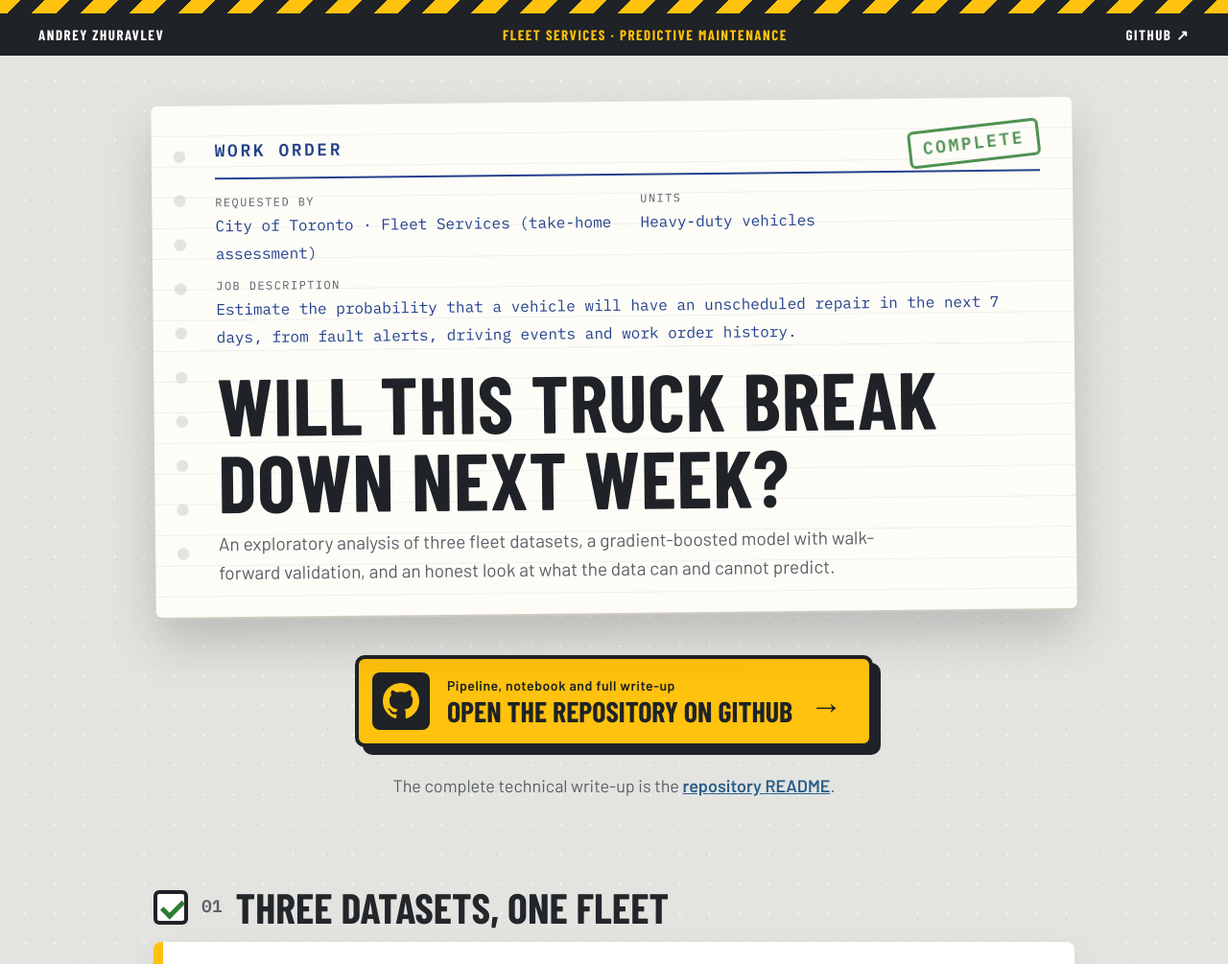
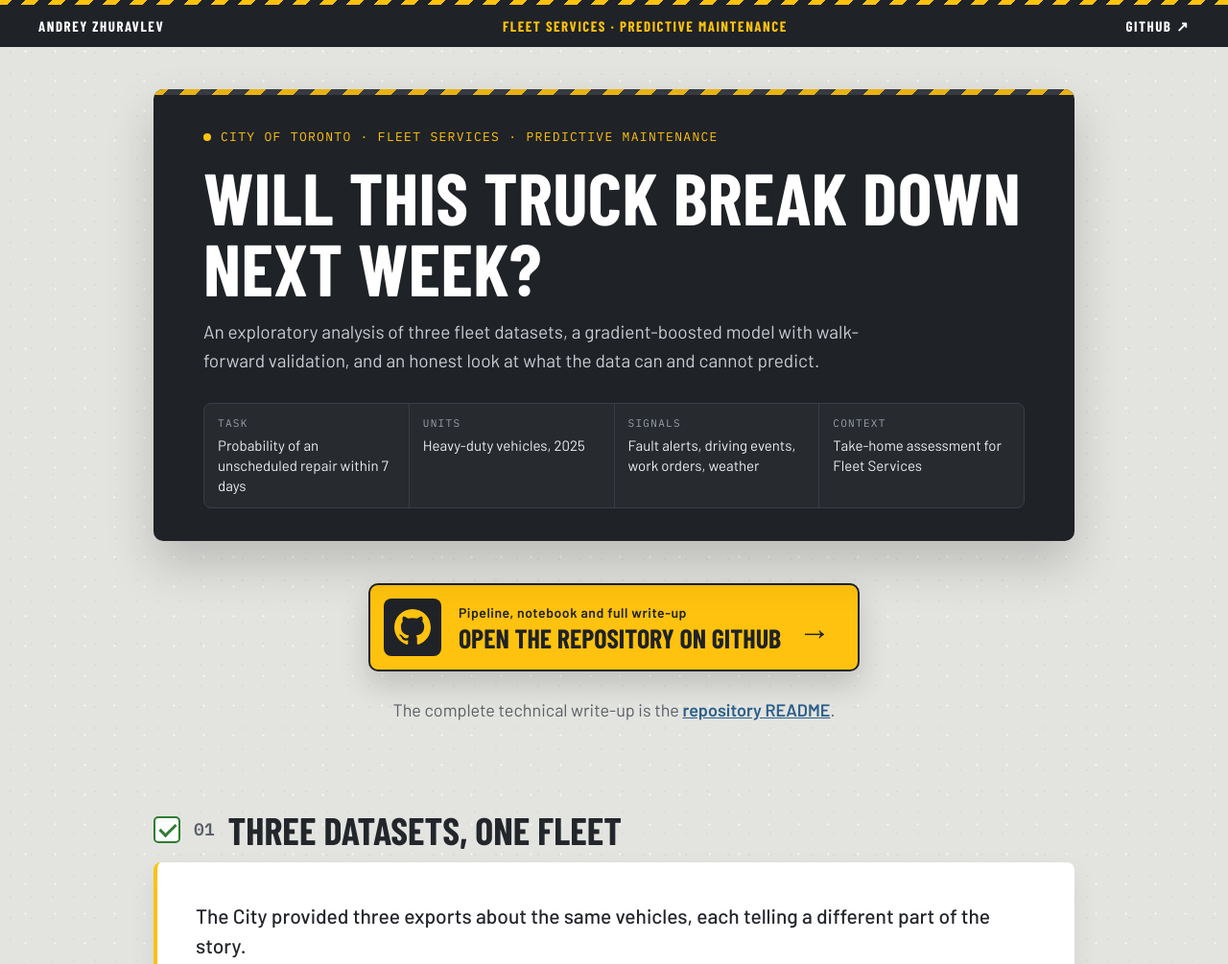
Before and after one commit to azhuravlev1/city-of-toronto-fleet-prediction, a plain HTML site: page index.html in a window 1280 px wide. Shown: the top 1005 px of the page at 96% size. Drawn offline with nearby package versions, Linux system fonts and the light colour scheme; a web font is replaced by a local one.

Commit message:
Tone down styling: replace work-order ticket and stamp with a spec-sheet header, lighter borders and shadows

```diff
--- a/assets/css/style.css
+++ b/assets/css/style.css
@@ -35,8 +35,8 @@ a { color: inherit; }
 h1, h2, h3 { font-family: "Barlow Condensed", "Arial Narrow", sans-serif; }
 
 .hazard {
-  height: 14px;
-  background: repeating-linear-gradient(-45deg, var(--yellow) 0 18px, var(--asphalt) 18px 36px);
+  height: 5px;
+  background: repeating-linear-gradient(-45deg, var(--yellow) 0 10px, var(--asphalt) 10px 20px);
 }
 .bar {
   display: flex;
@@ -56,69 +56,61 @@ h1, h2, h3 { font-family: "Barlow Condensed", "Arial Narrow", sans-serif; }
 .bar-link:hover { color: var(--yellow); }
 
 /* ---------- hero ---------- */
-.hero { max-width: 1000px; margin: 0 auto; padding: 48px 20px 30px; text-align: center; }
-.ticket {
+.hero { max-width: 1000px; margin: 0 auto; padding: 44px 20px 30px; text-align: center; }
+.hero-panel {
   position: relative;
   text-align: left;
-  background: var(--paper);
-  border-radius: 6px;
-  padding: 28px 34px 30px 66px;
-  box-shadow: 0 2px 0 #CFCBC0, 0 26px 50px rgba(0, 0, 0, 0.18);
-  transform: rotate(-0.6deg);
+  background: var(--asphalt);
+  color: #fff;
+  border-radius: 10px;
+  padding: 40px clamp(24px, 5vw, 52px) 34px;
+  overflow: hidden;
+  box-shadow: 0 24px 50px rgba(0, 0, 0, 0.18);
 }
-.ticket::after {
+.hero-panel::before {
   content: "";
   position: absolute;
-  inset: 0;
-  border-radius: 6px;
-  background: repeating-linear-gradient(180deg, transparent 0 31px, rgba(36, 65, 140, 0.07) 31px 32px);
-  pointer-events: none;
+  left: 0;
+  right: 0;
+  top: 0;
+  height: 6px;
+  background: repeating-linear-gradient(-45deg, var(--yellow) 0 12px, #3A3E44 12px 24px);
+  opacity: 0.9;
 }
-.ticket-holes {
-  position: absolute;
-  left: 20px;
-  top: 30px;
-  bottom: 30px;
-  width: 18px;
-  background: radial-gradient(circle, var(--concrete) 6px, transparent 6.5px) 0 0 / 18px 46px repeat-y;
+.hero-kicker {
+  display: flex;
+  align-items: center;
+  gap: 10px;
+  margin: 0 0 14px;
+  font-family: "IBM Plex Mono", monospace;
+  font-size: 13px;
+  letter-spacing: 0.1em;
+  text-transform: uppercase;
+  color: var(--yellow);
 }
-.ticket-top {
-  display: flex;
-  justify-content: space-between;
-  align-items: center;
-  font-family: "IBM Plex Mono", monospace;
-  font-weight: 600;
-  letter-spacing: 0.14em;
-  color: var(--carbon);
-  border-bottom: 2px solid var(--carbon);
-  padding-bottom: 8px;
-  margin-bottom: 14px;
+.kdot { flex: none; width: 8px; height: 8px; border-radius: 50%; background: var(--yellow); }
+.hero-panel h1 {
+  margin: 0 0 14px;
+  font-size: clamp(42px, 6.6vw, 76px);
+  font-weight: 700;
+  line-height: 0.98;
+  letter-spacing: 0.005em;
+  text-transform: uppercase;
 }
-.stamp {
-  color: var(--green);
-  border: 3px solid var(--green);
-  border-radius: 6px;
-  padding: 2px 12px;
-  transform: rotate(-6deg);
-  font-size: 18px;
-  opacity: 0;
-  animation: stamp 0.5s var(--ease) 0.9s forwards;
+.hero-sub { margin: 0 0 28px; max-width: 720px; font-size: 19px; color: #C9CDD3; }
+.hero-meta {
+  display: grid;
+  grid-template-columns: repeat(4, 1fr);
+  gap: 1px;
+  margin: 0;
+  background: #3A3E44;
+  border: 1px solid #3A3E44;
+  border-radius: 8px;
+  overflow: hidden;
 }
-@keyframes stamp { from { opacity: 0; transform: rotate(-6deg) scale(1.8); } to { opacity: 0.85; transform: rotate(-6deg) scale(1); } }
-.ticket-grid { display: grid; grid-template-columns: 1fr 1fr; gap: 10px 26px; margin-bottom: 18px; }
-.ticket-grid .full { grid-column: 1 / -1; }
-.ticket-grid small { display: block; font-family: "IBM Plex Mono", monospace; font-size: 12px; letter-spacing: 0.12em; color: var(--ink-soft); }
-.ticket-grid span { font-family: "IBM Plex Mono", monospace; color: var(--carbon); font-size: 16px; line-height: 1.45; }
-.ticket h1 {
-  margin: 6px 0 10px;
-  font-size: clamp(44px, 7vw, 84px);
-  font-weight: 800;
-  line-height: 0.95;
-  text-transform: uppercase;
-  letter-spacing: 0.01em;
-  color: var(--asphalt);
-}
-.ticket-note { margin: 0; font-size: 19px; color: var(--ink-soft); max-width: 720px; }
+.hero-meta div { background: #272A2F; padding: 12px 14px; }
+.hero-meta dt { font-family: "IBM Plex Mono", monospace; font-size: 11px; letter-spacing: 0.12em; text-transform: uppercase; color: #9AA0A8; margin-bottom: 4px; }
+.hero-meta dd { margin: 0; font-size: 15px; line-height: 1.4; color: #EDEFF2; }
 
 .repo-btn {
   display: inline-flex;
@@ -132,17 +124,17 @@ h1, h2, h3 { font-family: "Barlow Condensed", "Arial Narrow", sans-serif; }
   text-decoration: none;
   text-align: left;
   border-radius: 10px;
-  border: 4px solid var(--asphalt);
-  box-shadow: 8px 8px 0 var(--asphalt);
-  transition: transform 0.2s var(--ease), box-shadow 0.2s var(--ease);
+  border: 2px solid var(--asphalt);
+  box-shadow: 0 14px 30px rgba(0, 0, 0, 0.16);
+  transition: transform 0.25s var(--ease), box-shadow 0.25s var(--ease);
 }
-.repo-btn:hover { transform: translate(-3px, -3px); box-shadow: 11px 11px 0 var(--asphalt); }
+.repo-btn:hover { transform: translateY(-3px); box-shadow: 0 20px 38px rgba(0, 0, 0, 0.2); }
 .repo-btn:focus-visible { outline: 4px solid var(--steel); outline-offset: 6px; }
 .repo-icon { display: grid; place-items: center; width: 60px; height: 60px; background: var(--asphalt); color: var(--yellow); border-radius: 8px; flex: none; }
 .repo-icon svg { width: 38px; height: 38px; }
 .repo-text { display: flex; flex-direction: column; min-width: 0; }
 .repo-text small { font-weight: 600; font-size: 14px; letter-spacing: 0.04em; }
-.repo-text strong { font-family: "Barlow Condensed", sans-serif; font-weight: 800; font-size: 30px; line-height: 1.05; text-transform: uppercase; }
+.repo-text strong { font-family: "Barlow Condensed", sans-serif; font-weight: 700; font-size: 28px; line-height: 1.05; text-transform: uppercase; }
 .repo-arrow { font-size: 34px; font-weight: 700; transition: transform 0.2s var(--ease); }
 .repo-btn:hover .repo-arrow { transform: translateX(5px); }
 .hero-sub-link { margin: 26px 0 0; color: var(--ink-soft); }
@@ -156,33 +148,34 @@ main { max-width: 1000px; margin: 0 auto; padding: 20px 20px 10px; }
 .check {
   position: relative;
   flex: none;
-  width: 36px;
-  height: 36px;
-  border: 4px solid var(--asphalt);
-  border-radius: 6px;
+  width: 28px;
+  height: 28px;
+  border: 2px solid #8A9098;
+  border-radius: 5px;
   background: #fff;
 }
 .check::after {
   content: "";
   position: absolute;
-  left: 9px;
+  left: 8px;
   top: 2px;
-  width: 9px;
-  height: 18px;
+  width: 7px;
+  height: 14px;
   border: solid var(--green);
-  border-width: 0 5px 5px 0;
+  border-width: 0 3px 3px 0;
   transform: rotate(45deg) scale(0);
   transition: transform 0.35s var(--ease) 0.2s;
 }
+.item.done .check { border-color: var(--green); }
 .item.done .check::after { transform: rotate(45deg) scale(1); }
 .item-num { font-family: "IBM Plex Mono", monospace; font-weight: 600; color: var(--ink-soft); font-size: 18px; }
-.item h2 { margin: 0; font-size: clamp(30px, 4.2vw, 44px); font-weight: 800; line-height: 1; text-transform: uppercase; }
+.item h2 { margin: 0; font-size: clamp(28px, 3.8vw, 40px); font-weight: 700; line-height: 1; text-transform: uppercase; }
 .sheet {
   background: #fff;
   border-radius: 8px;
   padding: clamp(22px, 4vw, 40px);
-  border-left: 10px solid var(--yellow);
-  box-shadow: 0 2px 0 #CFCBC0, 0 16px 34px rgba(0, 0, 0, 0.09);
+  border-left: 4px solid var(--yellow);
+  box-shadow: 0 1px 0 #D5D3CC, 0 12px 28px rgba(0, 0, 0, 0.07);
 }
 .sheet p { margin: 0 0 16px; }
 .lead { font-size: 21px; font-weight: 500; line-height: 1.5; }
@@ -191,9 +184,9 @@ main { max-width: 1000px; margin: 0 auto; padding: 20px 20px 10px; }
 .hl.green { background: var(--green); }
 
 .datasets { display: grid; grid-template-columns: repeat(3, 1fr); gap: 12px; margin: 8px 0 20px; }
-.ds { border: 3px solid var(--asphalt); border-radius: 8px; padding: 12px 14px; display: flex; flex-direction: column; }
+.ds { border: 1px solid #D9D8D2; border-radius: 8px; background: #FAFAF8; padding: 12px 14px; display: flex; flex-direction: column; }
 .ds-tag { align-self: flex-start; background: var(--c); color: #fff; font-family: "Barlow Condensed", sans-serif; font-weight: 700; letter-spacing: 0.08em; font-size: 14px; padding: 2px 8px; border-radius: 4px; }
-.ds b { font-family: "Barlow Condensed", sans-serif; font-size: 44px; line-height: 1.1; margin-top: 6px; }
+.ds b { font-family: "Barlow Condensed", sans-serif; font-weight: 600; font-size: 40px; line-height: 1.1; margin-top: 6px; }
 .ds span:last-child { font-size: 15px; color: var(--ink-soft); line-height: 1.4; }
 
 .fig { margin: 22px 0; }
@@ -205,13 +198,13 @@ figcaption span { font-family: "IBM Plex Mono", monospace; font-weight: 600; col
 .specs { display: grid; grid-template-columns: repeat(4, 1fr); gap: 10px; margin: 6px 0 20px; }
 .specs div { background: var(--asphalt); color: #fff; border-radius: 8px; padding: 12px 14px; }
 .specs small { display: block; font-family: "IBM Plex Mono", monospace; font-size: 12px; letter-spacing: 0.12em; color: #B9BDC3; }
-.specs b { font-family: "Barlow Condensed", sans-serif; font-size: 36px; color: var(--yellow); line-height: 1.1; }
+.specs b { font-family: "Barlow Condensed", sans-serif; font-weight: 600; font-size: 34px; color: var(--yellow); line-height: 1.1; }
 
 .walk svg { display: block; width: 100%; height: auto; font-family: "IBM Plex Mono", monospace; }
 
 /* scores */
 .scores { display: grid; grid-template-columns: repeat(3, 1fr); gap: 14px; margin: 10px 0 8px; }
-.score { border: 3px solid var(--asphalt); border-radius: 10px; padding: 14px 16px; }
+.score { border: 1px solid #D9D8D2; border-radius: 10px; background: #FAFAF8; padding: 14px 16px; }
 .score h3 { margin: 0 0 2px; font-size: 26px; text-transform: uppercase; }
 .score .dir { font-size: 13px; color: var(--ink-soft); font-family: "IBM Plex Mono", monospace; }
 .srow { display: grid; grid-template-columns: 72px 1fr 96px; gap: 8px; align-items: center; margin-top: 10px; font-size: 15px; }
@@ -229,15 +222,15 @@ figcaption span { font-family: "IBM Plex Mono", monospace; font-weight: 600; col
 .small-cap { font-size: 15px; color: var(--ink-soft); }
 
 .recs { display: grid; grid-template-columns: 1fr 1fr; gap: 14px; }
-.rec { background: #F6F5EF; border-radius: 8px; padding: 16px 18px; border-top: 6px solid var(--asphalt); }
-.rec:first-child { border-top-color: var(--yellow); background: #FFF7DB; }
+.rec { background: #F6F5EF; border-radius: 8px; padding: 16px 18px; border-top: 3px solid #8A9098; }
+.rec:first-child { border-top-color: var(--yellow); background: #FFFAEA; }
 .rec-tag { font-family: "IBM Plex Mono", monospace; font-size: 12px; letter-spacing: 0.12em; color: var(--ink-soft); }
 .rec h3 { margin: 4px 0 6px; font-size: 26px; text-transform: uppercase; line-height: 1; }
 .rec p { margin: 0; font-size: 16px; line-height: 1.5; }
 
 .signoff { text-align: center; padding: 20px 0 10px; }
-.signoff-card { background: var(--asphalt); color: #fff; border-radius: 10px; padding: 30px; box-shadow: 8px 8px 0 var(--yellow); }
-.signoff-title { font-family: "Barlow Condensed", sans-serif; font-weight: 800; font-size: 34px; letter-spacing: 0.12em; color: var(--yellow); margin: 0 0 4px; }
+.signoff-card { background: var(--asphalt); color: #fff; border-radius: 10px; padding: 30px; box-shadow: 0 18px 40px rgba(0, 0, 0, 0.18); border-top: 4px solid var(--yellow); }
+.signoff-title { font-family: "Barlow Condensed", sans-serif; font-weight: 700; font-size: 30px; letter-spacing: 0.1em; color: var(--yellow); margin: 0 0 4px; }
 .signoff-card p { margin: 0 0 18px; color: #D7DADF; }
 .signoff-buttons { display: flex; justify-content: center; flex-wrap: wrap; gap: 12px; }
 .btn { display: inline-flex; align-items: center; padding: 12px 22px; border-radius: 8px; font-family: "Barlow Condensed", sans-serif; font-weight: 700; letter-spacing: 0.06em; font-size: 20px; text-transform: uppercase; text-decoration: none; transition: transform 0.2s var(--ease); }
@@ -252,9 +245,7 @@ figcaption span { font-family: "IBM Plex Mono", monospace; font-weight: 600; col
 
 @media (max-width: 820px) {
   .bar-mid { display: none; }
-  .ticket { padding: 22px 20px 24px 46px; transform: none; }
-  .ticket-holes { left: 12px; }
-  .ticket-grid { grid-template-columns: 1fr; }
+  .hero-meta { grid-template-columns: 1fr 1fr; }
   .datasets, .scores { grid-template-columns: 1fr; }
   .specs { grid-template-columns: 1fr 1fr; }
   .recs { grid-template-columns: 1fr; }
@@ -265,6 +256,5 @@ figcaption span { font-family: "IBM Plex Mono", monospace; font-weight: 600; col
 }
 @media (prefers-reduced-motion: reduce) {
   html { scroll-behavior: auto; }
-  .stamp { animation: none; opacity: 0.85; }
   .reveal { opacity: 1; transform: none; transition: none; }
 }
--- a/index.html
+++ b/index.html
@@ -23,19 +23,16 @@
 </header>
 
 <section class="hero">
-  <div class="ticket">
-    <div class="ticket-holes" aria-hidden="true"></div>
-    <div class="ticket-top">
-      <span>WORK ORDER</span>
-      <span class="stamp">COMPLETE</span>
-    </div>
-    <div class="ticket-grid">
-      <div><small>REQUESTED BY</small><span>City of Toronto · Fleet Services (take-home assessment)</span></div>
-      <div><small>UNITS</small><span>Heavy-duty vehicles</span></div>
-      <div class="full"><small>JOB DESCRIPTION</small><span>Estimate the probability that a vehicle will have an unscheduled repair in the next 7 days, from fault alerts, driving events and work order history.</span></div>
-    </div>
+  <div class="hero-panel">
+    <p class="hero-kicker"><span class="kdot" aria-hidden="true"></span>City of Toronto · Fleet Services · Predictive maintenance</p>
     <h1>Will this truck break down next week?</h1>
-    <p class="ticket-note">An exploratory analysis of three fleet datasets, a gradient-boosted model with walk-forward validation, and an honest look at what the data can and cannot predict.</p>
+    <p class="hero-sub">An exploratory analysis of three fleet datasets, a gradient-boosted model with walk-forward validation, and an honest look at what the data can and cannot predict.</p>
+    <dl class="hero-meta">
+      <div><dt>Task</dt><dd>Probability of an unscheduled repair within 7 days</dd></div>
+      <div><dt>Units</dt><dd>Heavy-duty vehicles, 2025</dd></div>
+      <div><dt>Signals</dt><dd>Fault alerts, driving events, work orders, weather</dd></div>
+      <div><dt>Context</dt><dd>Take-home assessment for Fleet Services</dd></div>
+    </dl>
   </div>
 
   <a class="repo-btn" href="https://github.com/azhuravlev1/city-of-toronto-fleet-prediction" target="_blank" rel="noopener">
@@ -156,7 +153,7 @@
 
   <section class="signoff">
     <div class="signoff-card">
-      <p class="signoff-title">SIGNED OFF</p>
+      <p class="signoff-title">IN THE REPOSITORY</p>
       <p>With the City's data files in place, the whole pipeline runs with one command. The raw data itself is not redistributed.</p>
       <div class="signoff-buttons">
         <a class="btn btn-yellow" href="https://github.com/azhuravlev1/city-of-toronto-fleet-prediction" target="_blank" rel="noopener">View the code on GitHub</a>
```
